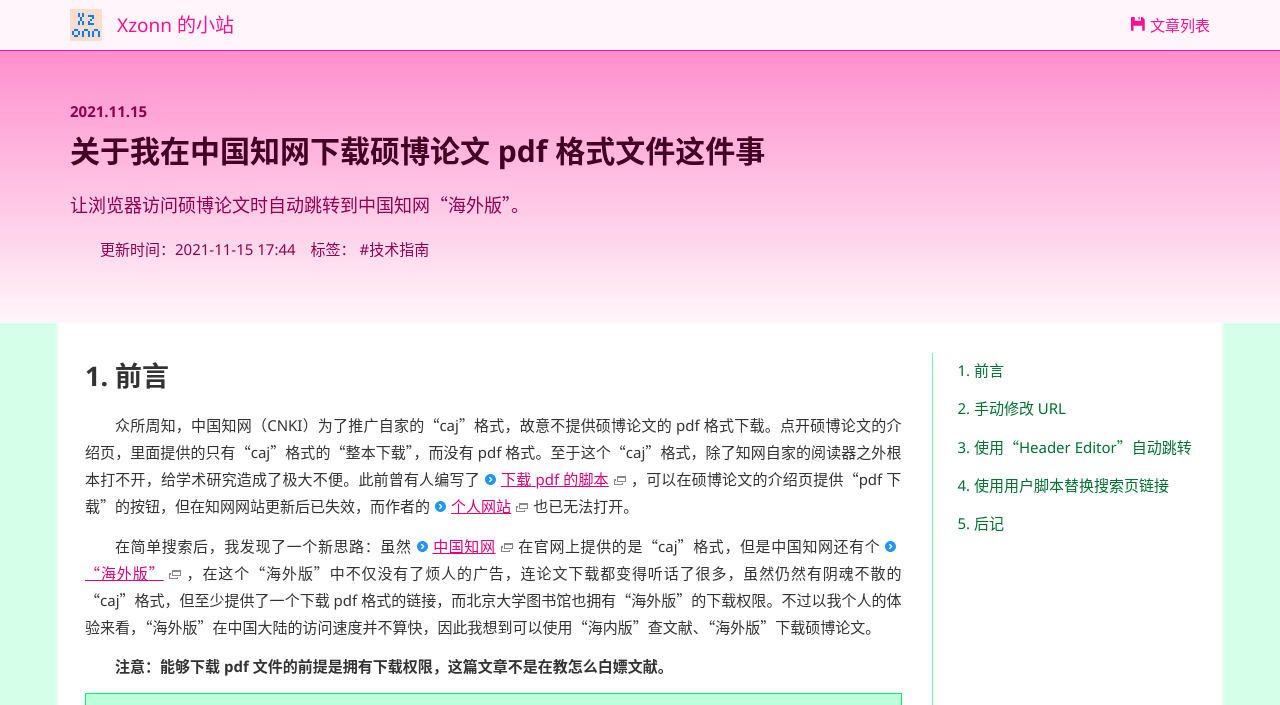
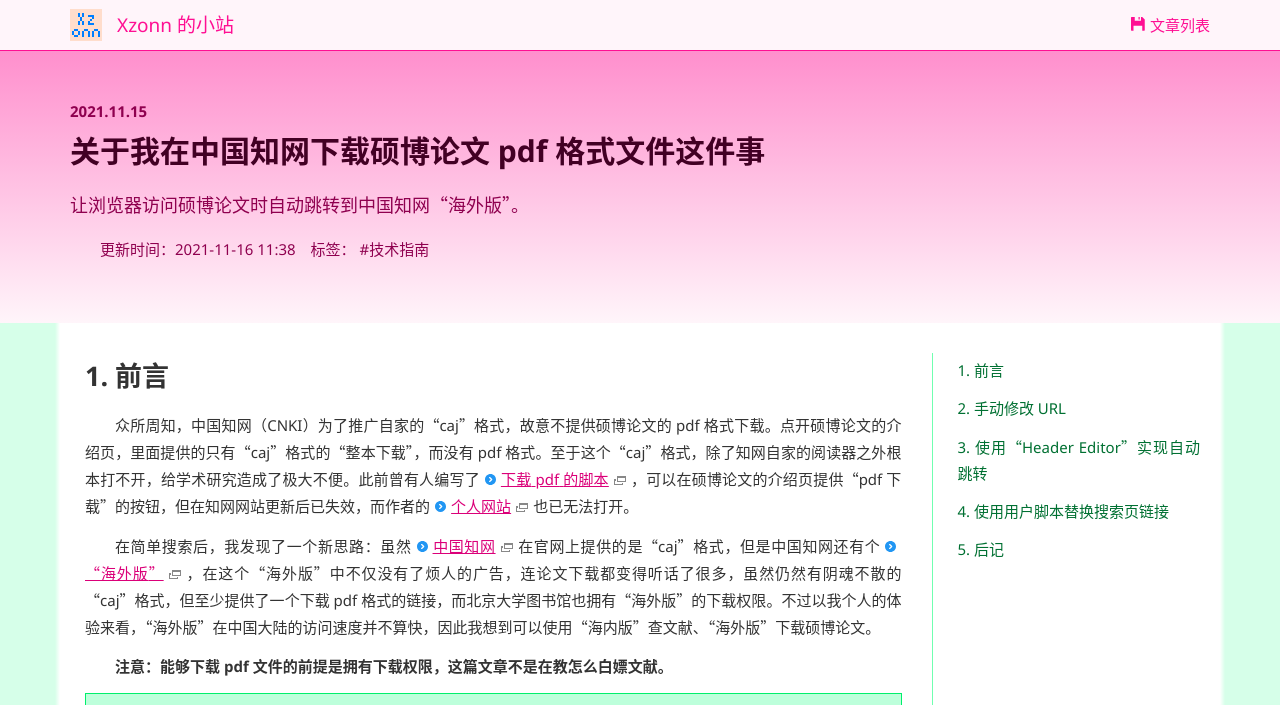
Before and after one commit to Xzonn/xzonn.github.io, a Jekyll site: the page built from _posts/2021-11-15-Download-Pdf-File-from-Cnki.md, in a window 1280 px wide and 900 px high, cut to the strip 0-705 px from the top of the window. Built offline with Jekyll 4.4.1, drawn with Linux system fonts in a browser that asks for light colours; comment, search, counter and statistics services are not loaded; some of the changed text lies outside the part shown.

Commit message:
2021-11-16

```diff
--- a/_posts/2021-11-15-Download-Pdf-File-from-Cnki.md
+++ b/_posts/2021-11-15-Download-Pdf-File-from-Cnki.md
@@ -2,9 +2,10 @@
 class: auto-numbering
 date: 2021-11-15 16:14
 info: 让浏览器访问硕博论文时自动跳转到中国知网“海外版”。
-last_modified_at: 2021-11-15 17:44
+last_modified_at: 2021-11-16 11:38
 tags: 技术指南
 title: 关于我在中国知网下载硕博论文pdf格式文件这件事
+wechat_link: https://mp.weixin.qq.com/s/w8KTRrs5akWCQ8nCWnreIg
 ---
 ## 前言
 众所周知，中国知网（CNKI）为了推广自家的“caj”格式，故意不提供硕博论文的pdf格式下载。点开硕博论文的介绍页，里面提供的只有“caj”格式的“整本下载”，而没有pdf格式。至于这个“caj”格式，除了知网自家的阅读器之外根本打不开，给学术研究造成了极大不便。此前曾有人编写了[下载pdf的脚本](https://greasyfork.org/scripts/18842)，可以在硕博论文的介绍页提供“pdf下载”的按钮，但在知网网站更新后已失效，而作者的[个人网站](http://blog.yuelong.info/post/cnki-pdf-js.html)也已无法打开。
@@ -36,7 +37,7 @@
 
 也就是将开头的`https://kns.cnki.net/`替换为了`https://chn.oversea.cnki.net/`。虽然方法很简单，但在大量查阅论文时手动修改还是比较麻烦的，因此需要探索一下自动跳转的方式。
 
-## 使用“Header Editor”自动跳转
+## 使用“Header Editor”实现自动跳转
 [Header Editor](https://he.firefoxcn.net/)是一个浏览器扩展，可以修改请求头、响应头或进行重定向。此处我们可以制定一个简单的重定向规则，将硕博论文的详情页直接重定向到“海外版”中国知网。扩展的安装方式请参考官网给出的链接。
 
 在扩展中增加一条规则，命名为“中国知网海外版”，规则类型为“重定向请求”，匹配类型为“正则表达式”，匹配规则为：
```
Also changed, not shown: other parts of _posts/2021-11-15-Download-Pdf-File-from-Cnki.md (+3 -3 lines).
